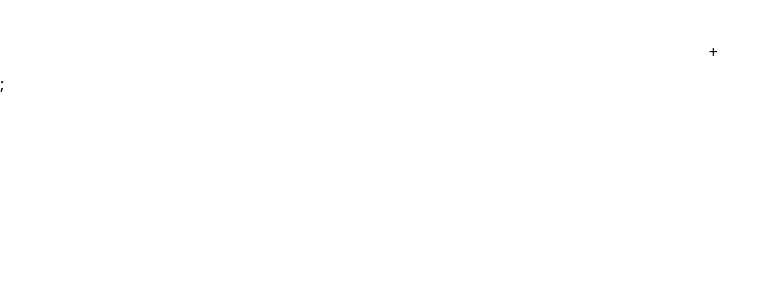
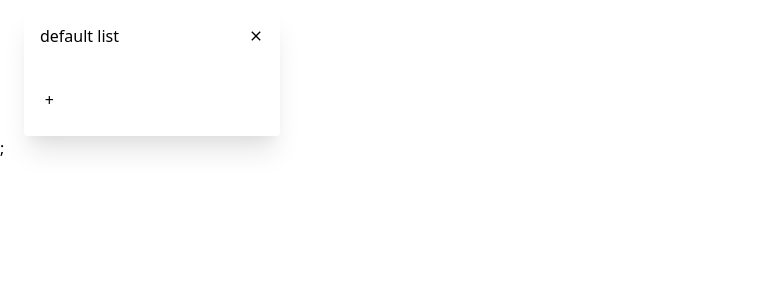
Before and after one commit to hisomura/trello-copy, a Next.js app: page / in a window 1280 px wide. Shown: the top 300 px of the page, without its empty margins (0-781 px from the left). Built offline with nearby package versions, Linux system fonts and the light colour scheme.

Commit message:
Add lists

```diff
--- /dev/null
+++ b/src/components/ListContainer.tsx
@@ -0,0 +1,52 @@
+import React from "react";
+import {MdClose} from "react-icons/md";
+import {useDispatch, useSelector} from "react-redux";
+import {addCard, selectCards} from "../store/cardsSlice";
+import {createInputTextOnKeyDownCallback} from "../lib/inputText";
+import {List} from "../store/listsSlice";
+
+
+type Props = {
+  list: List
+}
+
+export default function ListContainer(props: Props) {
+
+  const dispatch = useDispatch();
+  const cards = useSelector(selectCards);
+  const onKeyDown = createInputTextOnKeyDownCallback((input) => dispatch(addCard({listId: props.list.id, name: input})))
+
+  return (
+    <>
+      <div className="mx-6 pt-2 z-0">
+        <div className="w-64 shadow-xl rounded px-4 pb-4">
+          <div className="pt-4 flex justify-between">
+            <h1>{props.list.name}</h1>
+            <button
+              className="my-auto focus:outline-none"
+              data-testid="open-delete-todo-list-modal"
+            >
+              <MdClose/>
+            </button>
+          </div>
+
+
+          <div className="max-w-xl mx-auto pt-8 z-0 flex justify-end">
+            <div className="py-2">
+              +{" "}
+              <input
+                className="ml-1 w-10/12 text-sm"
+                onKeyDown={onKeyDown}
+                type="text"
+              />
+            </div>
+            {cards.map((card) => {
+              return <div id={card.id}>{card.name}</div>;
+            })}
+          </div>
+
+        </div>
+      </div>
+    </>
+  );
+}
--- a/src/pages/index.tsx
+++ b/src/pages/index.tsx
@@ -1,26 +1,13 @@
 import React from "react";
-import {useDispatch, useSelector} from "react-redux";
-import {addCard, selectCards} from "../store/cardsSlice";
-import {createInputTextOnKeyDownCallback} from "../lib/inputText";
+import {useSelector} from "react-redux";
+import ListContainer from "../components/ListContainer";
+import {selectLists} from "../store/listsSlice";
 
 export default function Home() {
-  const cards = useSelector(selectCards);
-  const dispatch = useDispatch();
-  const onKeyDown = createInputTextOnKeyDownCallback((input) => dispatch(addCard({listId: 'list-id-1', name: input})))
-
+  const lists = useSelector(selectLists);
   return (
-    <div className="max-w-xl mx-auto pt-8 z-0 flex justify-end">
-      <div className="py-2">
-        +{" "}
-        <input
-          className="ml-1 w-10/12 text-sm"
-          onKeyDown={onKeyDown}
-          type="text"
-        />
-      </div>
-      {cards.map((card) => {
-        return <div id={card.id}>{card.name}</div>;
-      })}
+    <div className="flex">
+      {lists.map(l => <ListContainer key={l.id} list={l}/>)}
     </div>
   );
 }
--- /dev/null
+++ b/src/store/listsSlice.ts
@@ -0,0 +1,53 @@
+import {createSlice} from "@reduxjs/toolkit";
+import {v4 as uuidV4} from "uuid";
+
+export type List = {
+  boardId: string;
+  id: string;
+  name: string;
+  archived: boolean;
+  order: number;
+};
+
+export const listsSlice = createSlice({
+  name: "lists",
+  initialState: [
+    {
+      boardId: 'default-board',
+      id: 'default-list',
+      name: 'default list',
+      archived: false,
+      order: 1
+    }
+  ] as List[],
+  reducers: {
+    addList: (lists, action: { payload: { boardId: string; name: string } }) => {
+      lists.push({
+        boardId: action.payload.boardId,
+        id: uuidV4(),
+        name: action.payload.name,
+        archived: false,
+        order: lists.filter((t) => t.boardId === action.payload.boardId).length + 1,
+      });
+    },
+    deleteLists: (lists, action: { payload: { ids: string[] } }) => {
+      return lists.filter((t) => !action.payload.ids.includes(t.id));
+    },
+    archiveLists: (lists, action: { payload: { ids: string[] } }) => {
+      return lists.map((t) => (action.payload.ids.includes(t.id) ? {...t, archived: true} : t));
+    },
+    unArchiveLists: (lists, action: { payload: { ids: string[] } }) => {
+      return lists.map((t) => (action.payload.ids.includes(t.id) ? {...t, archived: false} : t));
+    },
+  },
+});
+
+export const {addList, deleteLists, archiveLists, unArchiveLists} = listsSlice.actions;
+
+// The function below is called a selector and allows us to select a value from
+// the state. Selectors can also be defined inline where they're used instead of
+// in the slice file. For example: `useSelector((state) => state.counter.value)`
+export const selectOpenLists = (lists: List[]) => lists.filter((t) => !t.archived);
+export const selectLists = (state: { lists: List[] }) => state.lists;
+
+export default listsSlice.reducer;
--- a/src/store/store.ts
+++ b/src/store/store.ts
@@ -1,8 +1,10 @@
 import {configureStore} from "@reduxjs/toolkit";
 import cardsReducer from "./cardsSlice";
+import listsReducer from "./listsSlice";
 
 export default configureStore({
   reducer: {
     cards: cardsReducer,
+    lists: listsReducer,
   },
 });
```
